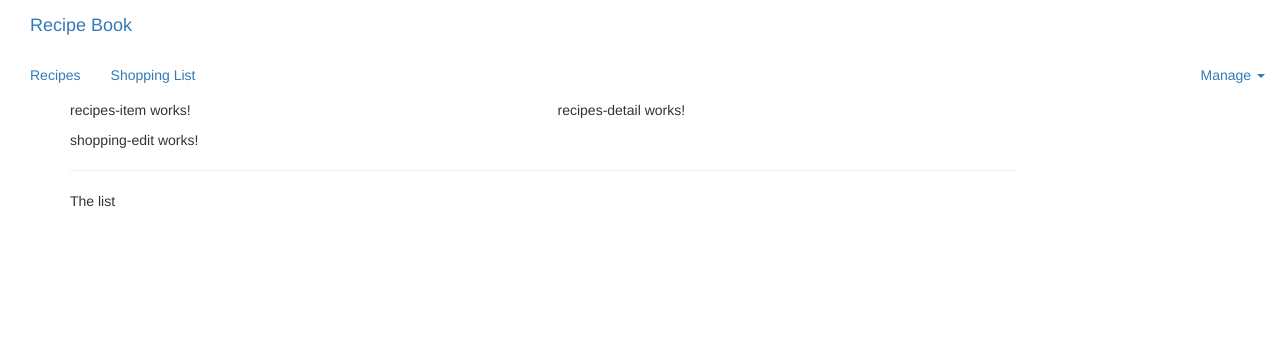
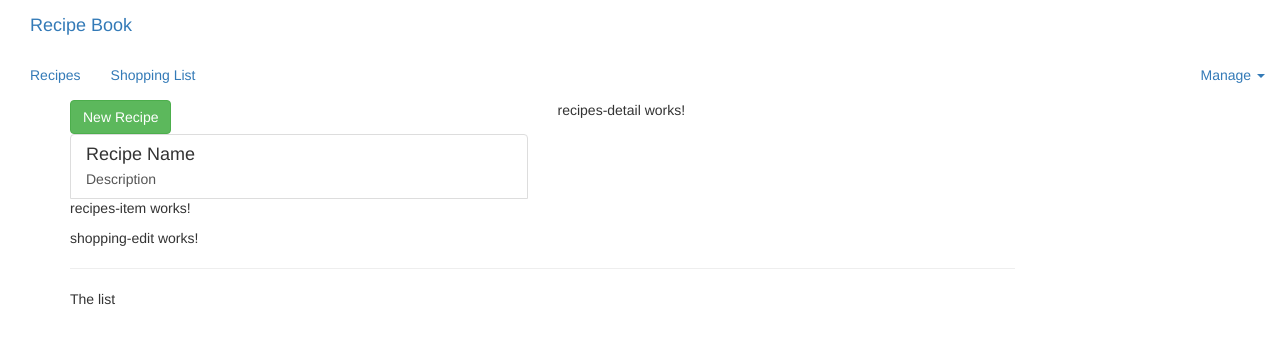
Before and after one commit to amir-parvaresh/AngularProject, an Angular app: page / in a window 1280 px wide. Shown: the top 344 px of the page. Built offline with nearby package versions, Linux system fonts and the light colour scheme.

Commit message:
Adding Item to recipe component

```diff
--- a/src/app/recipes/recipes-list/recipes-list.component.html
+++ b/src/app/recipes/recipes-list/recipes-list.component.html
@@ -1 +1,19 @@
-<app-recipes-item></app-recipes-item>
+<div class="row">
+  <div class="col-xs-12">
+    <button class="btn btn-success">New Recipe</button>
+  </div>
+</div>
+<div class="row">
+  <div class="col-xs-12">
+    <a href="#" class="list-group-item clearfix">
+      <div class="pull-left">
+        <h4 class="list-group-item-heading">Recipe Name</h4>
+        <p class="list-group-item-text">Description</p>
+      </div>
+      <span class="pull-right">
+        <img src="" alt="" class="img-responsive" style="max-height: 50px;">
+      </span>
+    </a>
+    <app-recipes-item></app-recipes-item>
+  </div>
+</div>
--- a/src/app/recipes/recipes-list/recipes-list.component.ts
+++ b/src/app/recipes/recipes-list/recipes-list.component.ts
@@ -1,10 +1,19 @@
-import { Component } from '@angular/core';
+import {Component, OnInit} from '@angular/core';
+import {Recipe} from "../recipe.model";
 
 @Component({
   selector: 'app-recipes-list',
   templateUrl: './recipes-list.component.html',
   styleUrls: ['./recipes-list.component.css']
 })
-export class RecipesListComponent {
+export class RecipesListComponent implements OnInit {
+  recipes: Recipe[] = [
+    new Recipe('A test recipe', 'This is simple recipe', 'https://assets.bonappetit.com/photos/61b775620fb3fcc4cbf036c1/1:1/w_1920,c_limit/20211208%20Spaghetti%20Squash%20with%20Tomato%20Sauce%20and%20Mozarella%20LEDE.jpg')
+  ];
+
+  ngOnInit() {
+  }
+  constructor() {
+  }
 
 }
```
